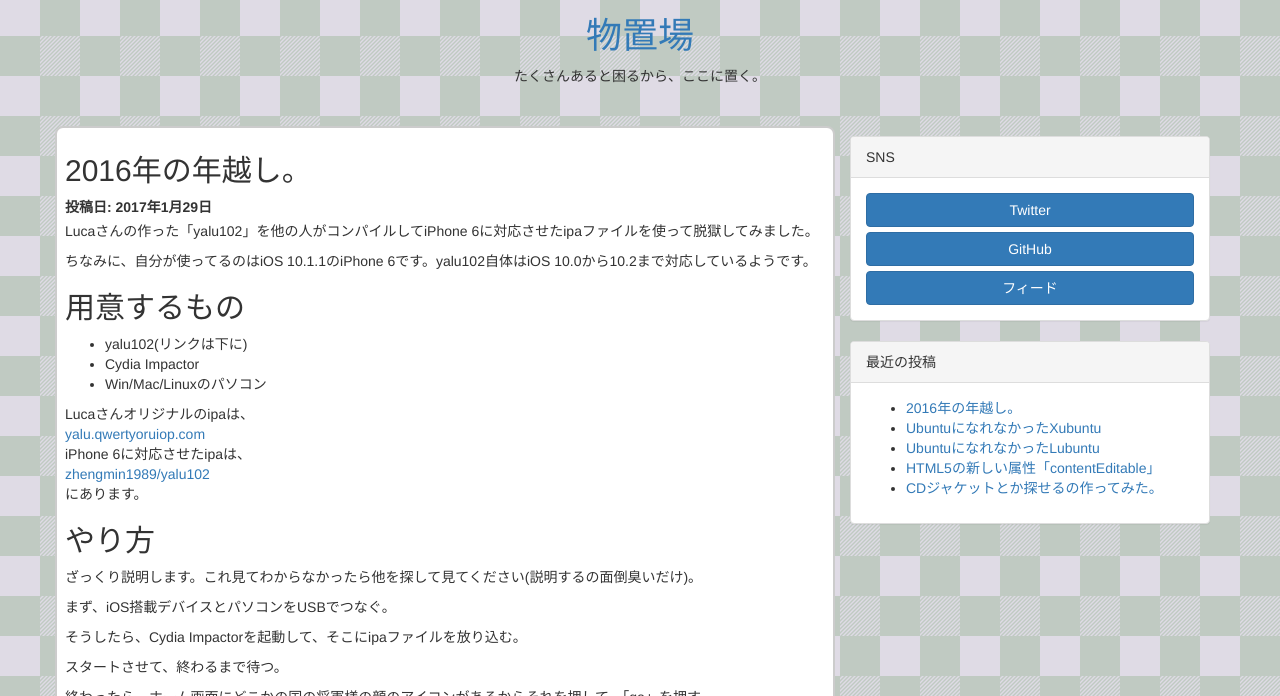
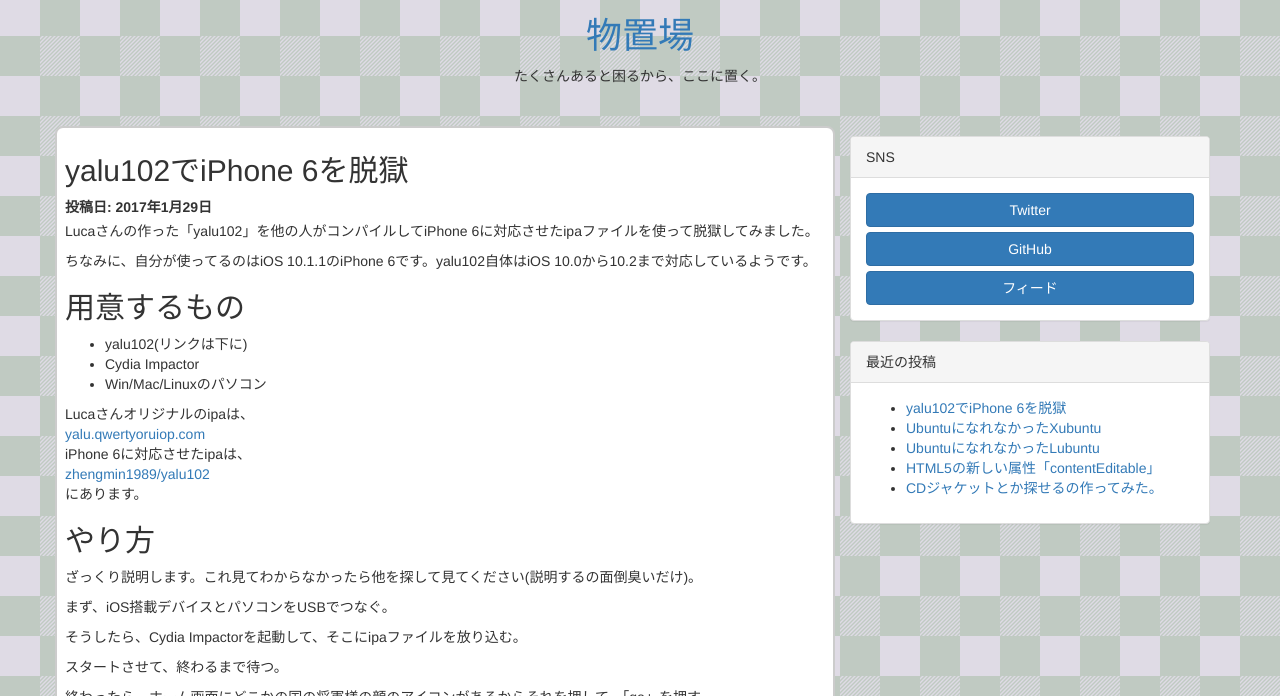
Before and after one commit to mushkinoko/mushkinoko.github.io, a Jekyll site: the page built from _posts/2017-1-29-yalu102-jailbreak.md, in a window 1280 px wide and 900 px high, cut to the strip 204-900 px from the top of the window. Built offline with Jekyll 4.4.1, drawn with Linux system fonts in a browser that asks for light colours.

Commit message:
Edit a File

```diff
--- a/_posts/2017-1-29-yalu102-jailbreak.md
+++ b/_posts/2017-1-29-yalu102-jailbreak.md
@@ -1,6 +1,6 @@
 ---
 layout: post
-title: 2016年の年越し。
+title: yalu102でiPhone 6を脱獄
 ---
 
 Lucaさんの作った「yalu102」を他の人がコンパイルしてiPhone 6に対応させたipaファイルを使って脱獄してみました。
@@ -33,6 +33,7 @@
 しばらく経って、ホーム画面にCydiaが出てきたら成功。
 
 ![Cydia]({{ site.baseurl }}/img/2017-1-29-cydia-ios10.jpg)
+
 一応、隠しといた。
 
 ## 注意事項
```
